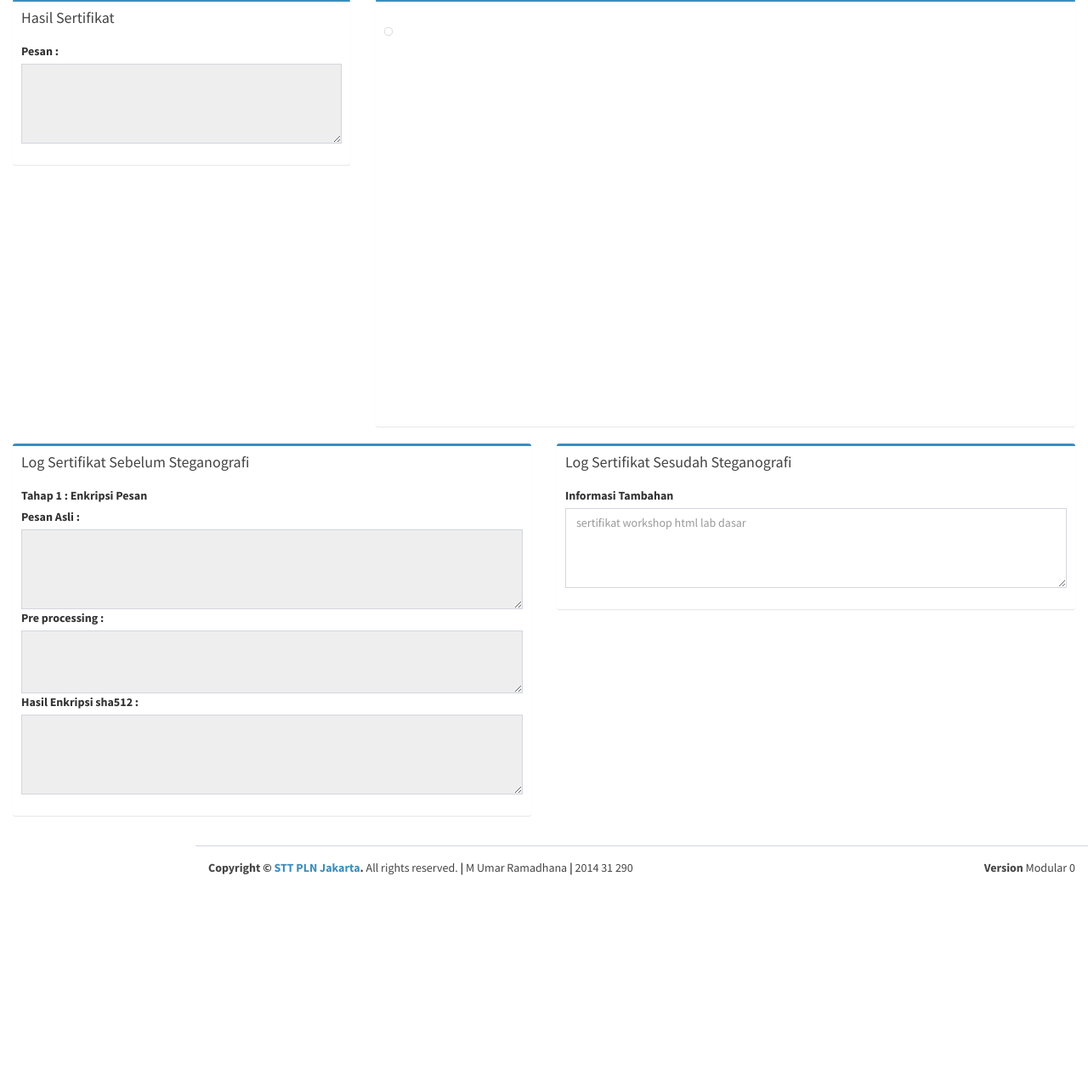
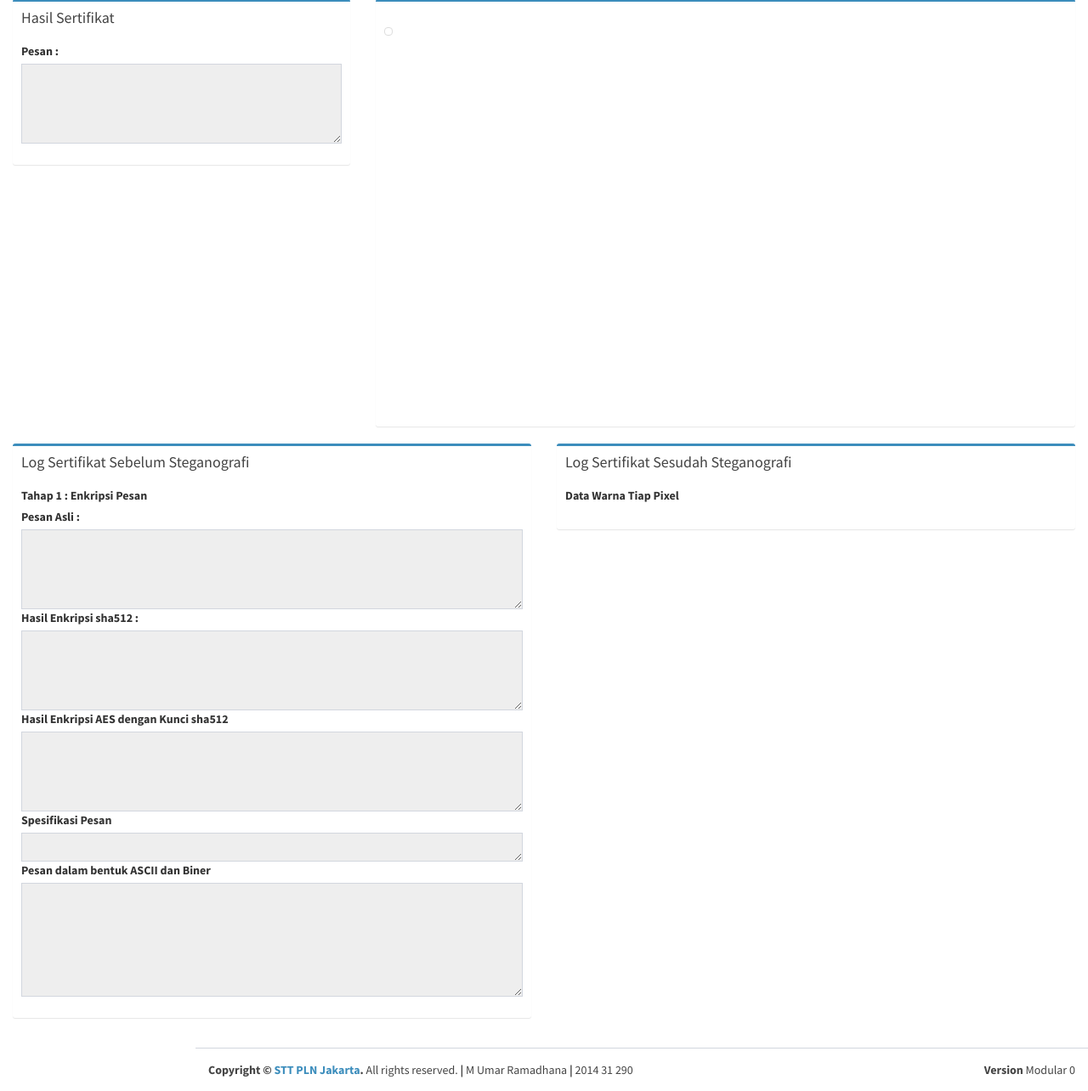
Before and after one commit to umarkotak/sweet_stego, a PHP site: template pages/certificate-protect.php in a window 1280 px wide. Shown: the part 642-1926 px from the top of the page at 85% size. Before the commit the page ends 1672 px from the top, so only its background shows below. Run offline with PHP 8.4, Linux system fonts and the light colour scheme; the template is opened without the code that fills it, so the values that code supplies are empty.

Commit message:
create sandbox and message log

```diff
--- a/pages/certificate-check.php
+++ b/pages/certificate-check.php
@@ -108,8 +108,8 @@
           $("#result").val(certificate_data);
           console.log(certificate_data)
 
-          if (certificate_data.includes("|")) {
-            var output = certificate_data.split("|");
+          if (certificate_data.includes("0|")) {
+            var output = certificate_data.split("0|");
 
             try {
               output = GibberishAES.dec(output[0], output[1].split("").reverse().join(""));
--- a/pages/certificate-protect.php
+++ b/pages/certificate-protect.php
@@ -124,11 +124,17 @@
               <label>Pesan Asli : </label>
               <textarea id="log_before_raw_message" class="form-control" rows="4" readonly></textarea>
 
-              <label>Pre processing : </label>
-              <textarea id="log_before_pre_processing" class="form-control" rows="3" readonly></textarea>
-
               <label>Hasil Enkripsi sha512 : </label>
               <textarea id="log_before_message_encrypted_by_sha512" class="form-control" rows="4" readonly></textarea>
+
+              <label>Hasil Enkripsi AES dengan Kunci sha512</label>
+              <textarea id="log_before_message_encrypted_by_aes" class="form-control" rows="4" readonly></textarea>
+
+              <label>Spesifikasi Pesan</label>
+              <textarea id="log_before_message_spesification" class="form-control" rows="1" readonly></textarea>
+
+              <label>Pesan dalam bentuk ASCII dan Biner</label>
+              <textarea id="log_before_message_in_binary" class="form-control" rows="6" readonly></textarea>
             </div>
           </div>
         </div>
@@ -143,8 +149,7 @@
         <div class="box-body">
           <div id="log-after">
             <div class="form-group">
-              <label>Informasi Tambahan</label>
-              <textarea id="certificate_additional_information" name="certificate_additional_information" class="form-control" rows="4" placeholder="sertifikat workshop html lab dasar"></textarea>
+              <label>Data Warna Tiap Pixel</label>
             </div>
           </div>
         </div>
@@ -174,17 +179,20 @@
     var certificate_data_json_512hash = Sha512.hash(certificate_data_json);
     var certificate_data_json_enc = GibberishAES.enc(certificate_data_json, certificate_data_json_512hash);
     var certificate_data_json_dec = GibberishAES.dec(certificate_data_json_enc, certificate_data_json_512hash);
-    var certificate_secret_data = certificate_data_json_enc + "|" + certificate_data_json_512hash.split("").reverse().join("");
+    var certificate_secret_data = certificate_data_json_enc + "0|" + certificate_data_json_512hash.split("").reverse().join("");
 
-    var output = certificate_secret_data.split("|");
+    var output = certificate_secret_data.split("0|");
     output = GibberishAES.dec(output[0], output[1].split("").reverse().join(""));
 
-    console.log("Certificate secret data : \n", certificate_secret_data);
-    console.log("Certificate raw data : \n", output);
+    var message_spesification = {};
+    message_spesification["panjang_pesan"] = certificate_secret_data.length;
+    message_spesification["panjang_pesan_dalam_bit"] = certificate_secret_data.length*8;
 
     $("#raw_message").val(certificate_data_json);
     $("#log_before_raw_message").val(certificate_data_json);
     $("#log_before_message_encrypted_by_sha512").val(certificate_data_json_512hash);
+    $("#log_before_message_encrypted_by_aes").val(certificate_secret_data);
+    $("#log_before_message_spesification").val(JSON.stringify(message_spesification));
 
     write_data_to_image_clean(certificate_secret_data);
   }
@@ -207,4 +215,5 @@
     loadIMGtoCanvas('certificate_image','canvas',writefunc,850,170);
     console.log("finished");
   }
+
 </script>
```
Also changed, not shown: pages/sandbox.php (added, +11 -0 lines).
